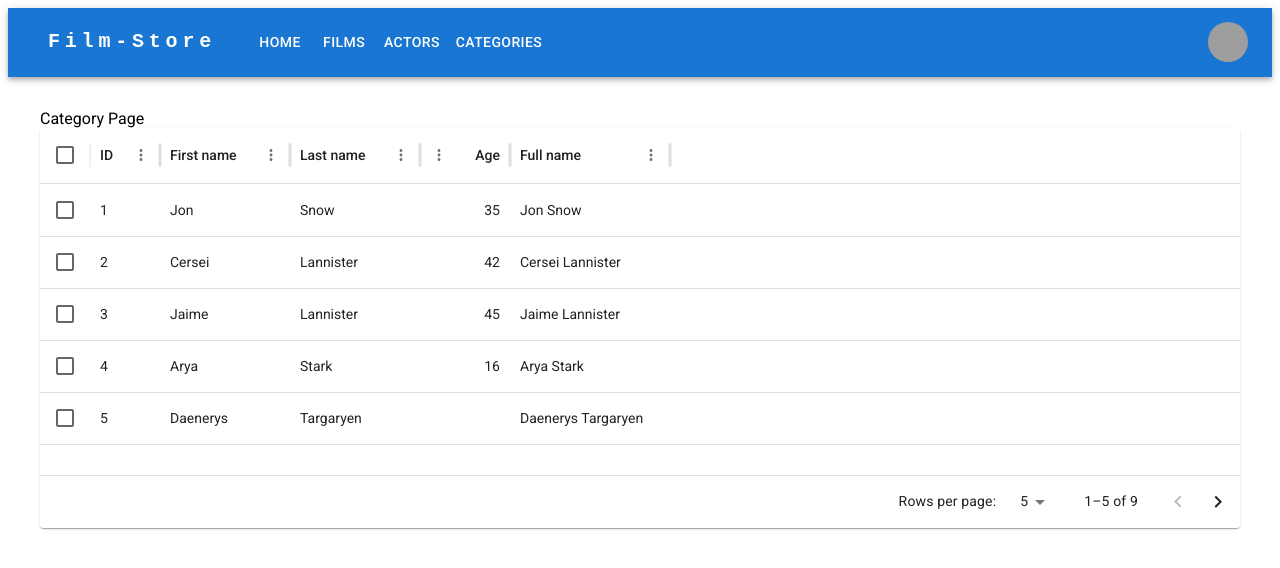
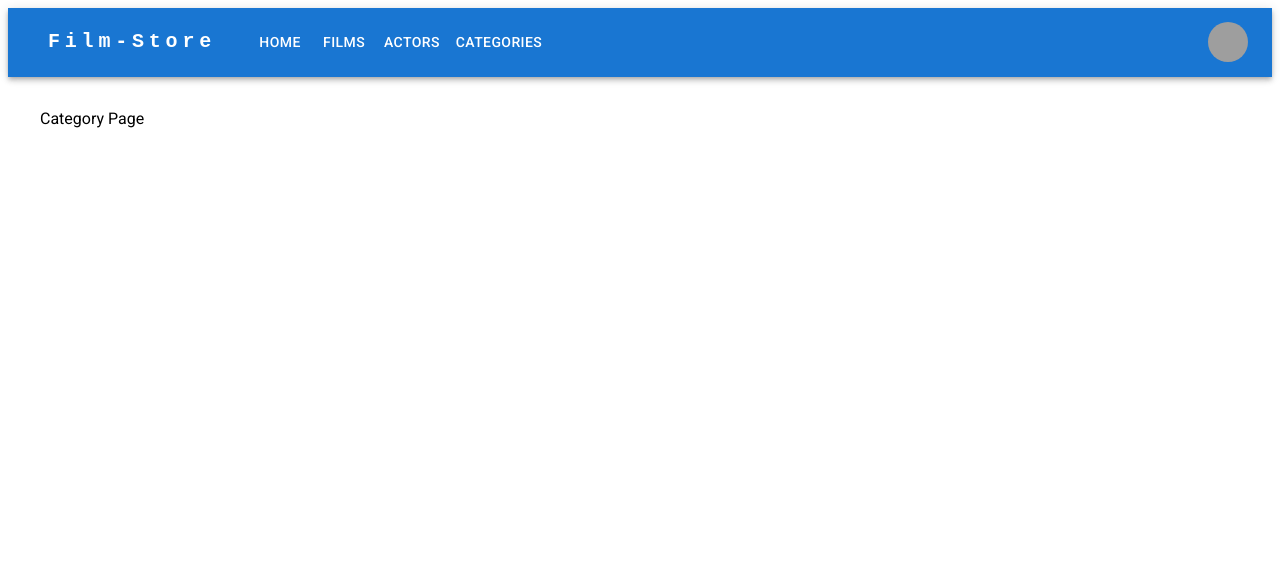
Before and after one commit to pritzit-mpritz/itb_1c_app, a React (Vite) app in the folder frontend/: page /category in a window 1280 px wide. Shown: the top 568 px of the page. Built offline with nearby package versions, Linux system fonts and the light colour scheme; grey boxes are pictures that could not be loaded; some icons are missing.

Commit message:
.env file hinzugefügt, swagger kommentare fertig gestellt, mit film und category in index eingebunden

```diff
--- a/frontend/src/components/DataTable.tsx
+++ /dev/null
@@ -1,52 +0,0 @@
-import { DataGrid, GridColDef } from '@mui/x-data-grid';
-import Paper from '@mui/material/Paper';
-
-const columns: GridColDef[] = [
-    { field: 'id', headerName: 'ID', width: 70 },
-    { field: 'firstName', headerName: 'First name', width: 130 },
-    { field: 'lastName', headerName: 'Last name', width: 130 },
-    {
-        field: 'age',
-        headerName: 'Age',
-        type: 'number',
-        width: 90,
-    },
-    {
-        field: 'fullName',
-        headerName: 'Full name',
-        description: 'This column has a value getter and is not sortable.',
-        sortable: false,
-        width: 160,
-        valueGetter: (value, row) => `${row.firstName || ''} ${row.lastName || ''}`,
-    },
-];
-
-const rows = [
-
-    { id: 1, lastName: 'Snow', firstName: 'Jon', age: 35 },
-    { id: 2, lastName: 'Lannister', firstName: 'Cersei', age: 42 },
-    { id: 3, lastName: 'Lannister', firstName: 'Jaime', age: 45 },
-    { id: 4, lastName: 'Stark', firstName: 'Arya', age: 16 },
-    { id: 5, lastName: 'Targaryen', firstName: 'Daenerys', age: null },
-    { id: 6, lastName: 'Melisandre', firstName: null, age: 150 },
-    { id: 7, lastName: 'Clifford', firstName: 'Ferrara', age: 44 },
-    { id: 8, lastName: 'Frances', firstName: 'Rossini', age: 36 },
-    { id: 9, lastName: 'Roxie', firstName: 'Harvey', age: 65 },
-];
-
-const paginationModel = { page: 0, pageSize: 5 };
-
-export default function DataTable() {
-    return (
-        <Paper sx={{ height: 400, width: '100%' }}>
-            <DataGrid
-                rows={rows}
-                columns={columns}
-                initialState={{ pagination: { paginationModel } }}
-                pageSizeOptions={[5, 10]}
-                checkboxSelection
-                sx={{ border: 0 }}
-            />
-        </Paper>
-    );
-}
--- a/frontend/src/pages/CategoryPage.tsx
+++ b/frontend/src/pages/CategoryPage.tsx
@@ -5,7 +5,7 @@ const CategoryPage = () => {
     return (
         <div>
             Category Page
-            <DataTable />
+
         </div>
     );
 };
--- a/frontend/src/pages/FilmPage.tsx
+++ b/frontend/src/pages/FilmPage.tsx
@@ -6,13 +6,31 @@ import Button from "@mui/material/Button";
 import JsonView from "@uiw/react-json-view";
 
 export interface InputType {
+    id: string;
     title: string;
+    description: string;
+    release_year: string;
+    rental_duration: string;
+    rental_rate: string;
     length: string;
+    replacement_cost: string;
+    rating: string;
+    special_features: string;
 }
 
 const defaultInput: InputType = {
+
+    id: "",
     title: "",
-    length: "0"
+    description: "",
+    release_year: "",
+    rental_duration: "",
+    rental_rate: "0.99",
+    length: "0",
+    replacement_cost: "20",
+    rating: "",
+    special_features: "",
+
 }
 
 const FilmPage = () => {
@@ -42,11 +60,51 @@ const FilmPage = () => {
             <Stack spacing={2} direction={"row"}>
                 <Stack spacing={2} justifyContent="flex-start" direction="column" alignItems="flex-start">
                     <TextField
-                        label="Titel"
+                        label="Film ID"
+                        variant="standard"
+                        value={input.id}
+                        onChange={(e) =>
+                            handleInputChanged("id", e.target.value)
+                        }
+                    />
+                    <TextField
+                        label="Film Title"
                         variant="standard"
                         value={input.title}
                         onChange={(e) =>
                             handleInputChanged("title", e.target.value)
+                        }
+                    />
+                    <TextField
+                        label="Beschreibung"
+                        variant="standard"
+                        value={input.description}
+                        onChange={(e) =>
+                            handleInputChanged("description", e.target.value)
+                        }
+                    />
+                    <TextField
+                        label="Erscheinungs Jahr"
+                        variant="standard"
+                        value={input.release_year}
+                        onChange={(e) =>
+                            handleInputChanged("release_year", e.target.value)
+                        }
+                    />
+                    <TextField
+                        label="Mietdauer"
+                        variant="standard"
+                        value={input.rental_duration}
+                        onChange={(e) =>
+                            handleInputChanged("rental_duration", e.target.value)
+                        }
+                    />
+                    <TextField
+                        label="Mietgebühr"
+                        variant="standard"
+                        value={input.rental_rate}
+                        onChange={(e) =>
+                            handleInputChanged("rental_rate", e.target.value)
                         }
                     />
 
@@ -59,6 +117,31 @@ const FilmPage = () => {
                                 handleInputChanged("length", e.target.value)
                         }}
                     />
+                    <TextField
+                        label="Wiederbeschaffungskosten"
+                        variant="standard"
+                        value={input.replacement_cost}
+                        onChange={(e) =>
+                            handleInputChanged("replacement_cost", e.target.value)
+                        }
+                    />
+                    <TextField
+                        label="Bewertung"
+                        variant="standard"
+                        value={input.rating}
+                        onChange={(e) =>
+                            handleInputChanged("rating", e.target.value)
+                        }
+                    />
+                    <TextField
+                        label="Besondere Merkmale"
+                        variant="standard"
+                        value={input.special_features}
+                        onChange={(e) =>
+                            handleInputChanged("special_features", e.target.value)
+                        }
+                    />
+
                     <Button variant="contained" onClick={handleSaveClicked}> Save</Button>
                 </Stack>
                 <JsonView value={input}/>
```
Also changed, not shown: package.json (deleted, +0 -10 lines), 2 other files (tests, documents, lock files or other folders).
